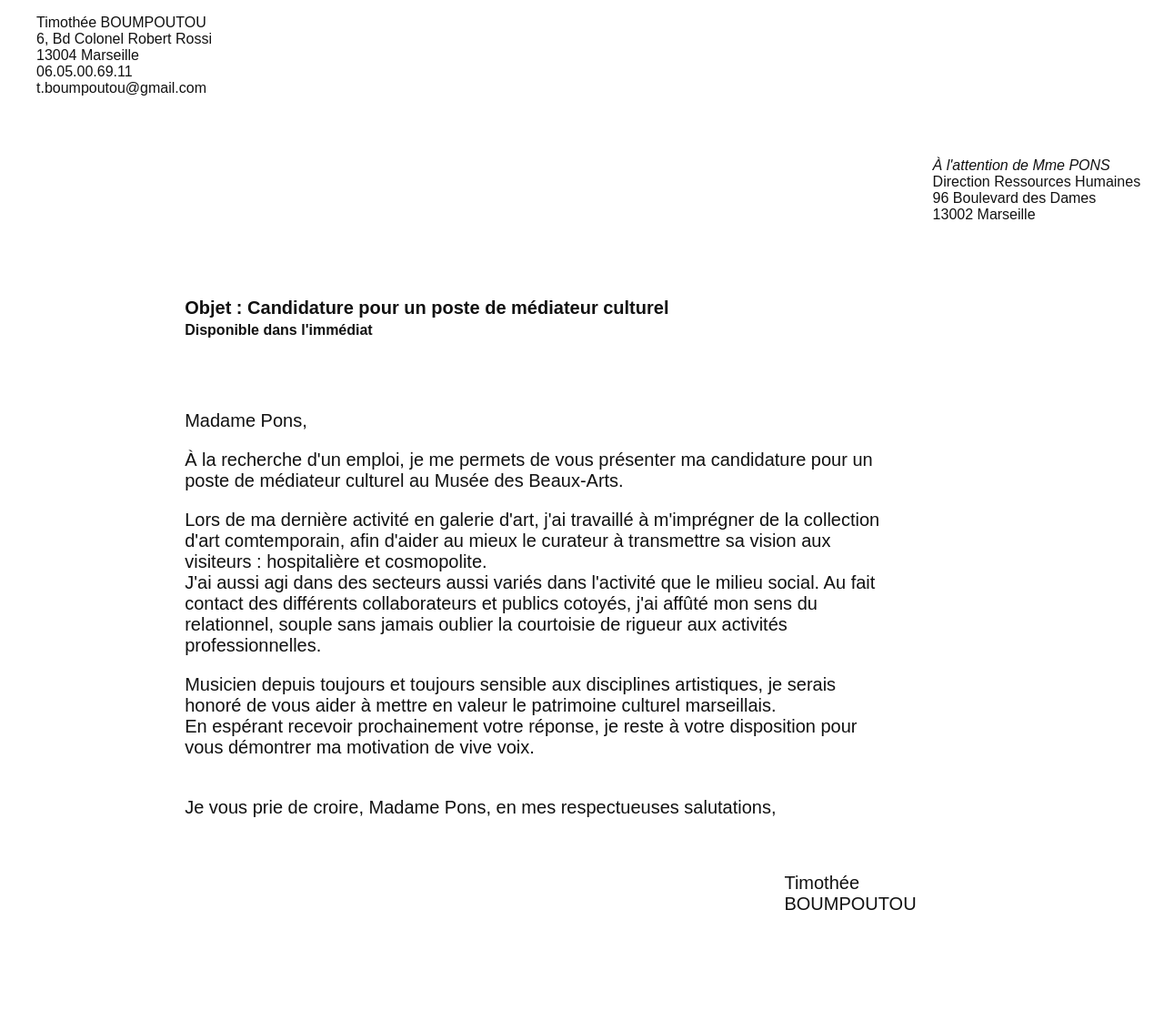
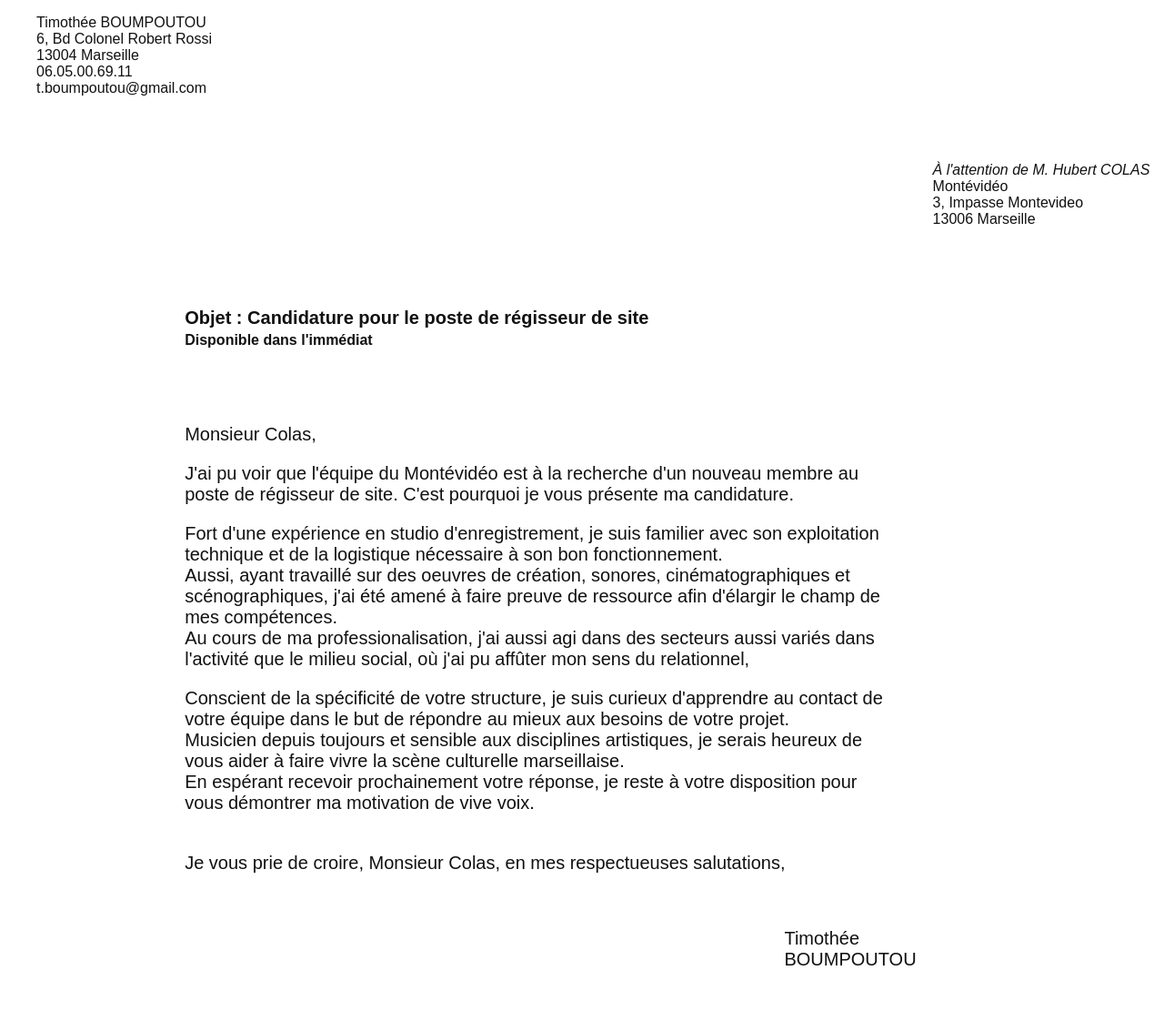
Before and after one commit to bumpewto/motiv, a website built with Parcel: page index.html in a window 1280 px wide. Shown: the whole page at 91% size. Before the commit the page ends 1056 px from the top, so only its background shows below. Built offline with nearby package versions, Linux system fonts and the light colour scheme; files whose address does not match are found by name.

Commit message:
chore: regisseur Montevideo

```diff
--- a/index.html
+++ b/index.html
@@ -21,41 +21,51 @@
     </section>
     <section class="dest">
       <p>
-        <i>À l'attention de Mme PONS </i><br />
-        Direction Ressources Humaines <br />
-        96 Boulevard des Dames<br />
-        13002 Marseille<br />
+        <i>À l'attention de M. Hubert COLAS </i><br />
+        Montévidéo <br />
+        3, Impasse Montevideo<br />
+        13006 Marseille<br />
       </p>
     </section>
     <h1 class="object">
-      Objet : Candidature pour un poste de médiateur culturel<br />
+      Objet : Candidature pour le poste de régisseur de site<br />
       <span class="dispo">Disponible dans l'immédiat</span>
     </h1>
     <section class="message">
-      Madame Pons, <br />
+      Monsieur Colas, <br />
       <p>
-        À la recherche d'un emploi, je me permets de vous présenter ma
-        candidature pour un poste de médiateur culturel au Musée des Beaux-Arts.
+        J'ai pu voir que l'équipe du Montévidéo est à la recherche d'un nouveau
+        membre au poste de régisseur de site. C'est pourquoi je vous présente ma
+        candidature.
       </p>
       <p>
-        Lors de ma dernière activité en galerie d'art, j'ai travaillé à
-        m'imprégner de la collection d'art comtemporain, afin d'aider au mieux
-        le curateur à transmettre sa vision aux visiteurs : hospitalière et
-        cosmopolite. <br />
-        J'ai aussi agi dans des secteurs aussi variés dans l'activité que le
-        milieu social. Au fait contact des différents collaborateurs et publics
-        cotoyés, j'ai affûté mon sens du relationnel, souple sans jamais oublier
-        la courtoisie de rigueur aux activités professionnelles.
+        Fort d'une expérience en studio d'enregistrement, je suis familier avec
+        son exploitation technique et de la logistique nécessaire à son bon
+        fonctionnement.<br />
+        Aussi, ayant travaillé sur des oeuvres de création, sonores,
+        cinématographiques et scénographiques, j'ai été amené à faire preuve de
+        ressource afin d'élargir le champ de mes compétences.<br />
+        Au cours de ma professionalisation, j'ai aussi agi dans des secteurs
+        aussi variés dans l'activité que le milieu social, où j'ai pu affûter
+        mon sens du relationnel,
       </p>
+      <!--Conscient des différences entre enregistrement et performance scénique,
+      j'ai pu avoir un aperçu du travail de la scène, par le biais de
+      captations sonores, et de sonorisations au cours de ma formation et
+      d'expériences associatives. <br />-->
       <p>
-        Musicien depuis toujours et toujours sensible aux disciplines
-        artistiques, je serais honoré de vous aider à mettre en valeur le
-        patrimoine culturel marseillais. <br />
+        Conscient de la spécificité de votre structure, je suis curieux
+        d'apprendre au contact de votre équipe dans le but de répondre au mieux
+        aux besoins de votre projet. <br />
+        Musicien depuis toujours et sensible aux disciplines artistiques, je
+        serais heureux de vous aider à faire vivre la scène culturelle
+        marseillaise.
+        <br />
         En espérant recevoir prochainement votre réponse, je reste à votre
         disposition pour vous démontrer ma motivation de vive voix.
       </p>
       <p>
-        <br />Je vous prie de croire, Madame Pons, en mes respectueuses
+        <br />Je vous prie de croire, Monsieur Colas, en mes respectueuses
         salutations,
       </p>
     </section>
```
